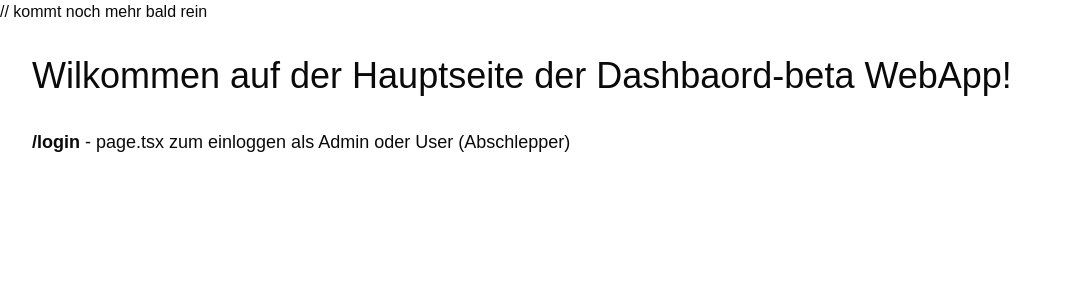
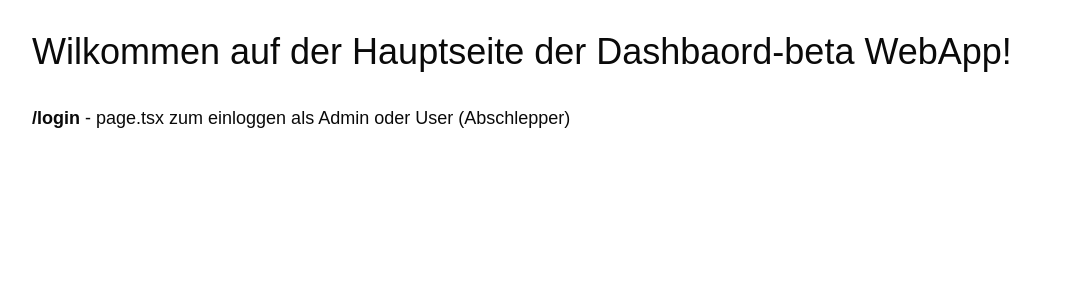
Before and after one commit to aydasYa/dm-webapp, a Next.js app: page / in a window 1280 px wide. Shown: the top 300 px of the page, without its empty margins (0-1072 px from the left). Built offline with nearby package versions, Linux system fonts and the light colour scheme.

Commit message:
reverted

```diff
--- a/app/page.tsx
+++ b/app/page.tsx
@@ -4,7 +4,7 @@ import DashboardPage from "./dashboard/page";
 export default function Home() {
   return (
     <>
-      // kommt noch mehr bald rein
+      {/* Der rest der UI kommt später */}
       <SayHello />
     </>
   )
```
